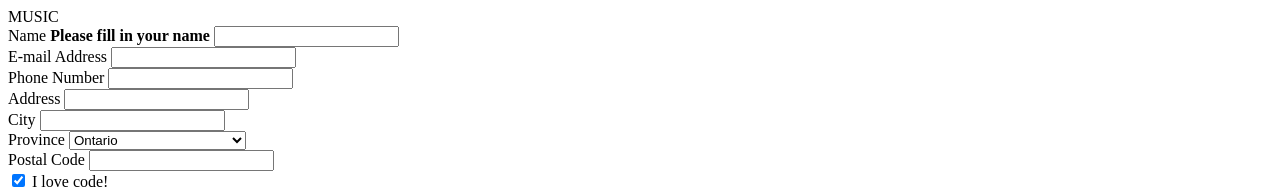
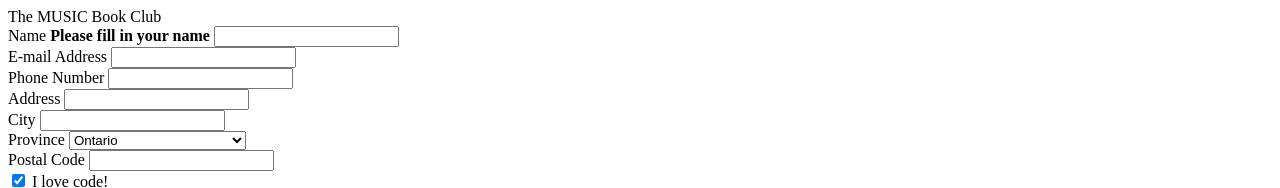
Before and after one commit to laydeekey/book-club-form, a plain HTML site: page index.html in a window 1280 px wide. Shown: the top 188 px of the page. Drawn offline with Linux system fonts and the light colour scheme.

Commit message:
updated header

```diff
--- a/index.html
+++ b/index.html
@@ -6,7 +6,7 @@
 </head>
 <body>
 
-<header>MUSIC</header>
+<header>The MUSIC Book Club</header>
 
 
 <form>
```
